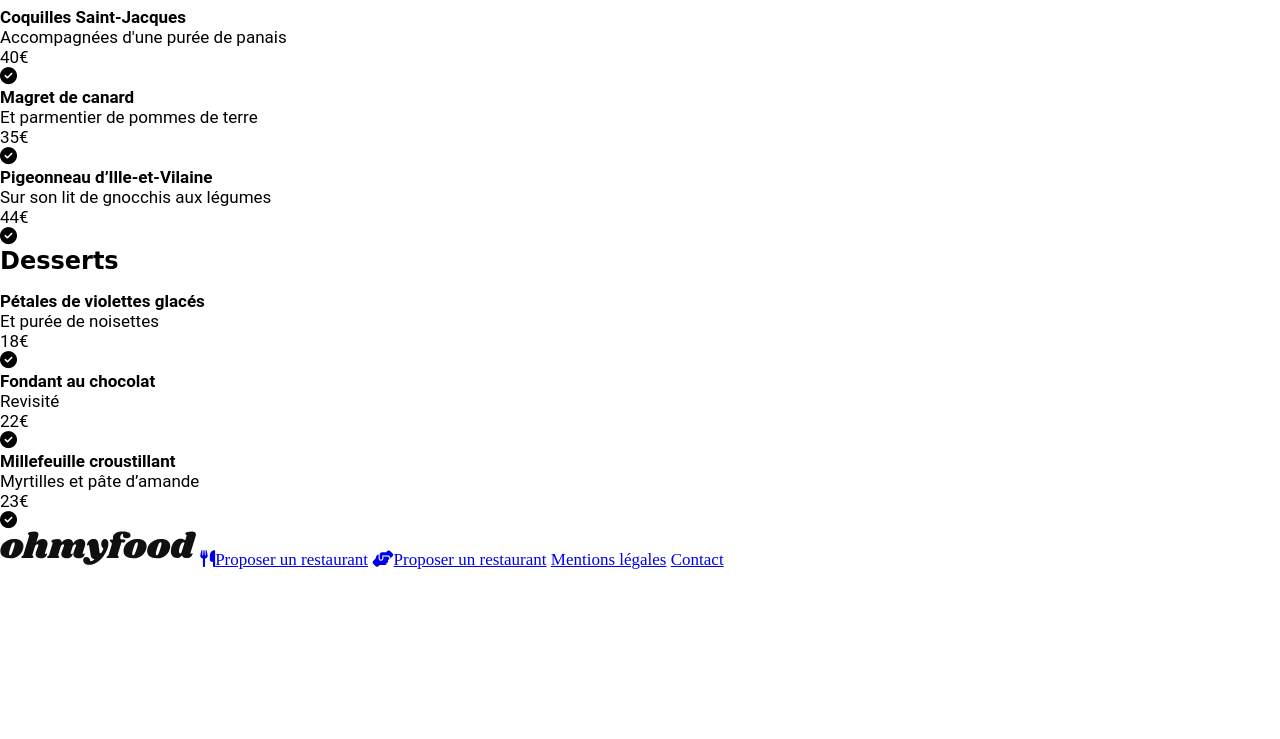
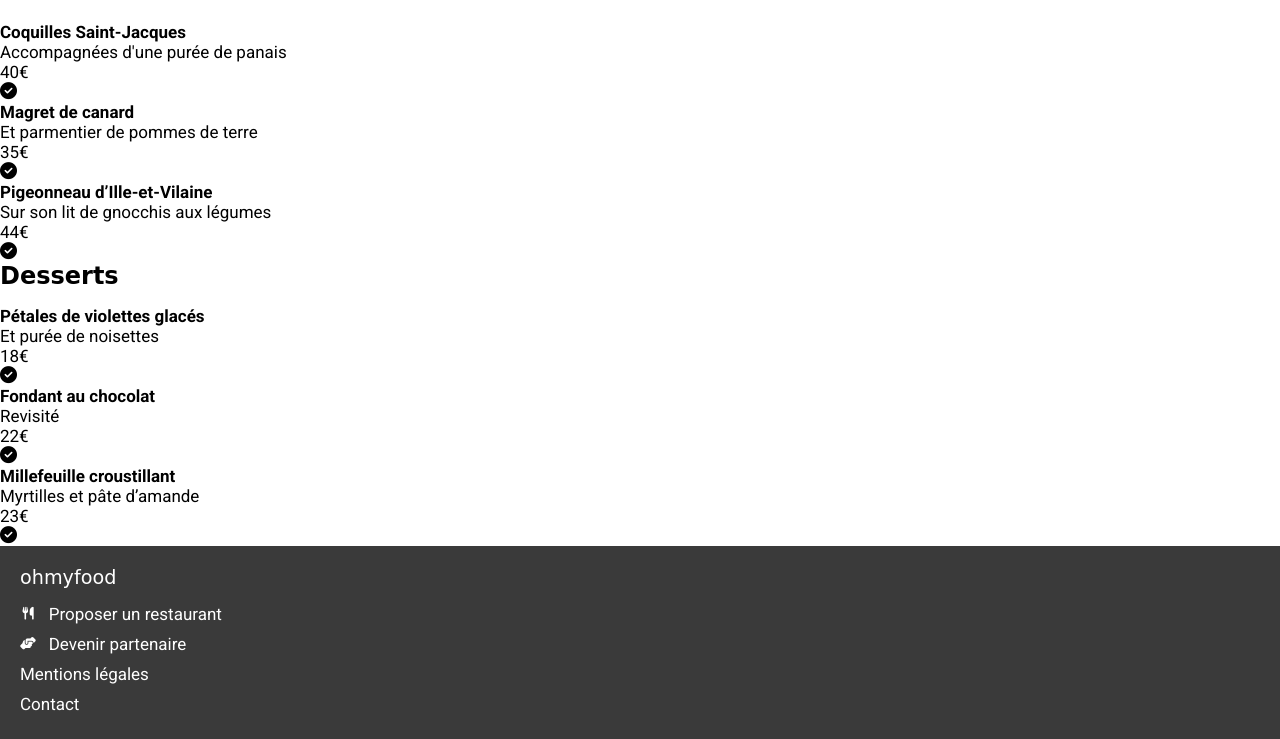
Before and after one commit to diellatseng/ChingYaoTseng_3_20042021, a website: page menus/a-la-francaise.html in a window 1280 px wide. Shown: the part 1283-2022 px from the top of the page. Before the commit the page ends 1853 px from the top, so only its background shows below. Drawn offline with nearby package versions, Linux system fonts and the light colour scheme; files that its build step writes are made by us from their sources; files whose address does not match are found by name; a web font is replaced by a local one.

Commit message:
odify menu: footer

```diff
--- a/menus/a-la-francaise.html
+++ b/menus/a-la-francaise.html
@@ -6,11 +6,14 @@
     <meta name="viewport" content="width=device-width, initial-scale=1.0">
     <!--embading fontawesome icons-->
     <script src="https://kit.fontawesome.com/7701b960e8.js" crossorigin="anonymous"></script>
-    <link rel="stylesheet" href="./public/css/main.css">
+    <!--Import Google fonts-->
+    <link rel="preconnect" href="https://fonts.gstatic.com">
+    <link href="https://fonts.googleapis.com/css2?family=Roboto:ital,wght@0,300;0,400;0,500;0,700;1,300;1,400;1,500;1,700&family=Shrikhand&display=swap" rel="stylesheet">
+    <link rel="stylesheet" href="../css/main.css">
     <title>À la française</title>
 </head>
 <body>
-    <header>
+    <header class="header">
         <button><span class="fas fa-arrow-left"></span></button>
         <img src="/images/logo/ohmyfood@2x.svg" alt="logo">
     </header>
@@ -95,12 +98,12 @@
         </div>
     </main>
 
-    <footer>
-        <img class="footer-logo" src="/images/logo/ohmyfood@2x.svg" alt="logo">
-        <a href="#"><span class="fas fa-utensils"></span>Proposer un restaurant</a>
-        <a href="#"><span class="fas fa-hands-helping"></span>Proposer un restaurant</a>
-        <a href="#">Mentions légales</a>
-        <a href="mailto:">Contact</a>
+    <footer class="footer">
+        <p class="footer__title">ohmyfood</p>
+        <a class="footer__link" href="#"><span class="footer__icon fas fa-utensils fa-fw fa-xs"></span><p>Proposer un restaurant</p></a>
+        <a class="footer__link" href="#"><span class="footer__icon fas fa-hands-helping fa-fw fa-xs"></span><p>Devenir partenaire</p></a>
+        <a class="footer__link" href="#"><p>Mentions légales</p></a>
+        <a class="footer__link" href="mailto:contact@ohmyfood.fr"><p>Contact</p></a>
     </footer>
 </body>
 </html>
```
